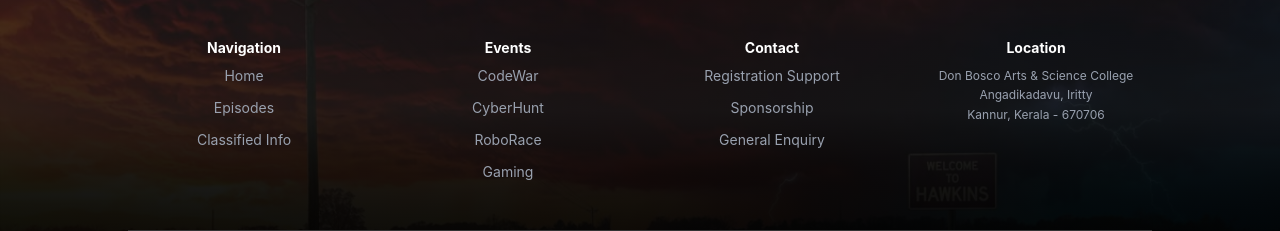
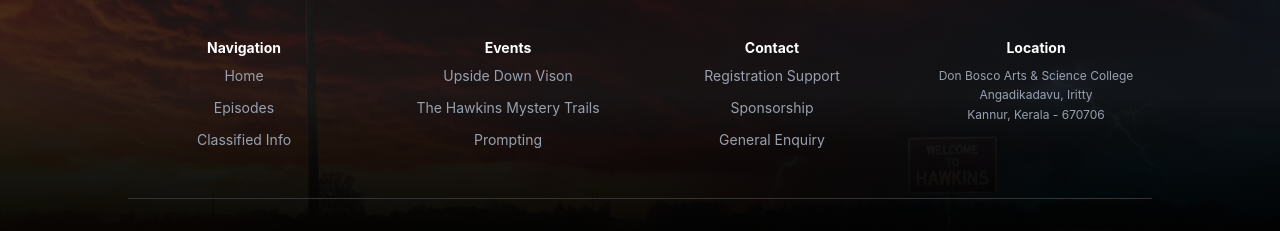
Before and after one commit to amal-chd/inspiro-26, a React (Vite) app: page / in a window 1280 px wide. Shown: the part 1703-1934 px from the top of the page. Built offline with nearby package versions, Linux system fonts and the light colour scheme.

Commit message:
Update Footer.jsx

```diff
--- a/src/components/Footer.jsx
+++ b/src/components/Footer.jsx
@@ -32,10 +32,9 @@ const Footer = () => {
                     </ul>
                     <ul className="space-y-3">
                         <li className="font-bold text-white mb-2">Events</li>
-                        <li className="hover:text-red-500 transition cursor-pointer">CodeWar</li>
-                        <li className="hover:text-red-500 transition cursor-pointer">CyberHunt</li>
-                        <li className="hover:text-red-500 transition cursor-pointer">RoboRace</li>
-                        <li className="hover:text-red-500 transition cursor-pointer">Gaming</li>
+                        <li className="hover:text-red-500 transition cursor-pointer">Upside Down Vison</li>
+                        <li className="hover:text-red-500 transition cursor-pointer">The Hawkins Mystery Trails</li>
+                        <li className="hover:text-red-500 transition cursor-pointer">Prompting</li>
                     </ul>
                     <ul className="space-y-3">
                         <li className="font-bold text-white mb-2">Contact</li>
```
